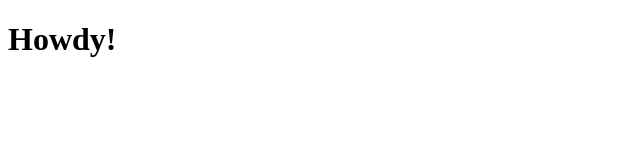
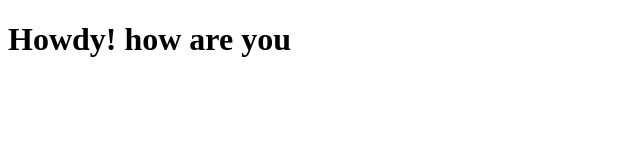
Before and after one commit to annievallone/annievallone.github.io, a plain HTML site: page annievallone/index.html in a window 1280 px wide. Shown: the whole page, without its empty margins (0-640 px from the left). Drawn offline with Linux system fonts and the light colour scheme.

Commit message:
more changes

```diff
--- a/annievallone/index.html
+++ b/annievallone/index.html
@@ -8,6 +8,6 @@
 </head>
 
 <body>
-    <h1>Howdy!</h1>
+    <h1>Howdy! how are you </h1>
 </body>
 </html>
```
